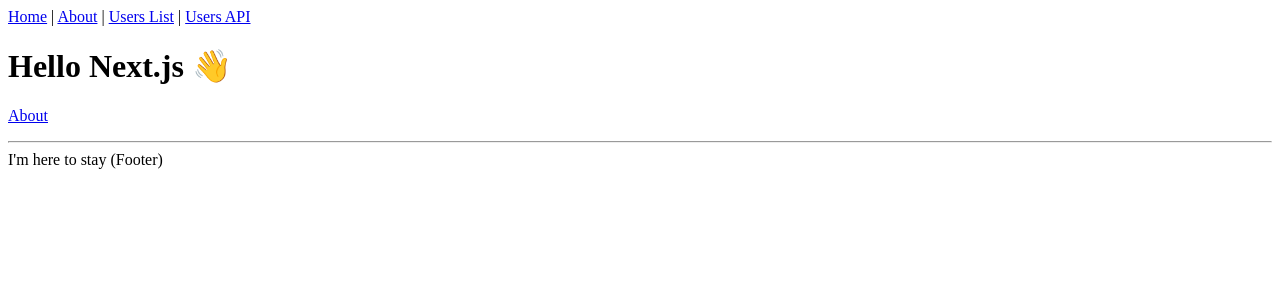
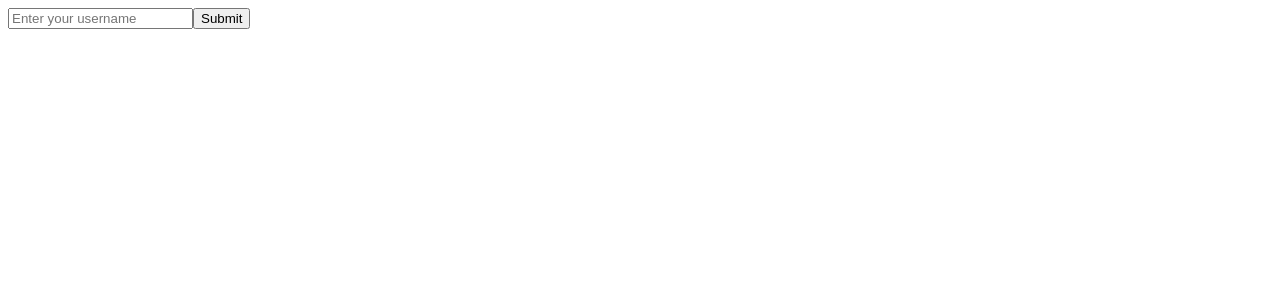
Before and after one commit to vivekpal1/digilocker_Test, a Next.js app: page / in a window 1280 px wide. Shown: the top 300 px of the page. Built offline with nearby package versions, Linux system fonts and the light colour scheme.

Commit message:
Made a react-modal to take username as input and compare with fetched data

```diff
--- /dev/null
+++ b/components/UsernameForm.tsx
@@ -0,0 +1,46 @@
+import { useState } from 'react';
+import authenticateWithDigilocker from './digilockerUtils';
+
+interface Props {
+  onSubmit: (username: string) => void;
+}
+
+const UsernameForm: React.FC<Props> = ({ onSubmit }) => {
+  const [username, setUsername] = useState('');
+  const [loading, setLoading] = useState(false);
+
+  const handleSubmit = async (e: React.FormEvent) => {
+    e.preventDefault();
+    setLoading(true);
+
+    const digilockerName = await authenticateWithDigilocker(
+      'your-client-id',
+      'your-client-secret',
+      'your-auth-token'
+    );
+
+    if (digilockerName && digilockerName.toLowerCase() === username.toLowerCase()) {
+      onSubmit(username);
+    } else {
+      alert('Invalid username or DigiLocker authentication failed');
+    }
+
+    setLoading(false);
+  };
+
+  return (
+    <form onSubmit={handleSubmit}>
+      <input
+        type="text"
+        value={username}
+        onChange={(e) => setUsername(e.target.value)}
+        placeholder="Enter your username"
+      />
+      <button type="submit" disabled={loading}>
+        {loading ? 'Loading...' : 'Submit'}
+      </button>
+    </form>
+  );
+};
+
+export default UsernameForm;
--- /dev/null
+++ b/components/digilockerUtils.ts
@@ -0,0 +1,54 @@
+import axios, { AxiosResponse } from 'axios';
+
+interface DigilockerAuthResponse {
+  access_token: string;
+  token_type: string;
+}
+
+interface DigilockerUserInfo {
+  user_name: string;
+  name: string;
+  email_id: string;
+  dob: string;
+  phone_number: string;
+  gender: string;
+}
+
+const authenticateWithDigilocker = async (
+  clientID: string,
+  clientSecret: string,
+  authToken: string
+): Promise<string | null> => {
+  try {
+    const response: AxiosResponse<DigilockerAuthResponse> = await axios.post(
+      'https://api.digitallocker.gov.in/public/oauth2/token',
+      {
+        grant_type: 'authorization_code',
+        code: authToken,
+        client_id: clientID,
+        client_secret: clientSecret,
+      }
+    );
+
+    const accessToken = response.data.access_token;
+    if (!accessToken) {
+      throw new Error('Access token not found');
+    }
+
+    const userInfoResponse: AxiosResponse<DigilockerUserInfo> = await axios.get(
+      'https://api.digitallocker.gov.in/public/oauth2/1/AaBbCcDdEeFfGgHhIiJjKkLlMmNnOoPpQqRrSsTtUuVvWwXxYyZz',
+      {
+        headers: {
+          Authorization: `Bearer ${accessToken}`,
+        },
+      }
+    );
+
+    return userInfoResponse.data.name || null;
+  } catch (error) {
+    console.error('Error authenticating with DigiLocker:', error);
+    return null;
+  }
+};
+
+export default authenticateWithDigilocker;
--- a/package.json
+++ b/package.json
@@ -7,6 +7,7 @@
     "type-check": "tsc"
   },
   "dependencies": {
+    "axios": "^1.4.0",
     "next": "latest",
     "react": "^18.2.0",
     "react-dom": "^18.2.0"
--- a/pages/index.tsx
+++ b/pages/index.tsx
@@ -1,13 +1,22 @@
-import Link from 'next/link'
-import Layout from '../components/Layout'
+import { useState } from 'react';
+import UsernameForm from '../components/UsernameForm';
 
-const IndexPage = () => (
-  <Layout title="Home | Next.js + TypeScript Example">
-    <h1>Hello Next.js 👋</h1>
-    <p>
-      <Link href="/about">About</Link>
-    </p>
-  </Layout>
-)
+const HomePage: React.FC = () => {
+  const [username, setUsername] = useState('');
 
-export default IndexPage
+  const handleUsernameSubmit = (submittedUsername: string) => {
+    setUsername(submittedUsername);
+  };
+
+  return (
+    <div>
+      {username ? (
+        <h2>Welcome, {username}!</h2>
+      ) : (
+        <UsernameForm onSubmit={handleUsernameSubmit} />
+      )}
+    </div>
+  );
+};
+
+export default HomePage;
```
Also changed, not shown: tsconfig.json (+15 -4 lines), 1 other file (tests, documents, lock files or other folders).
